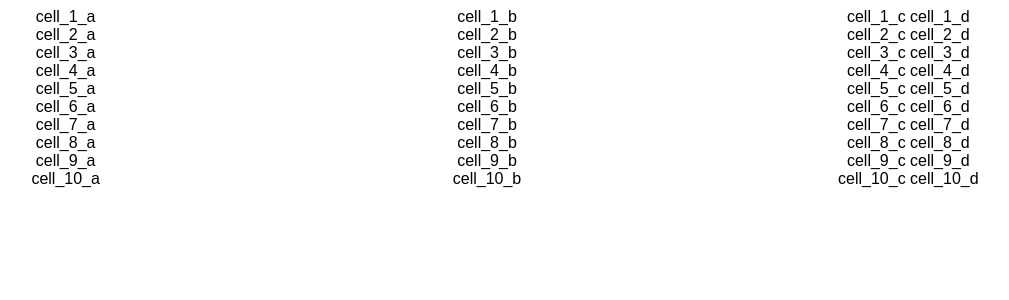
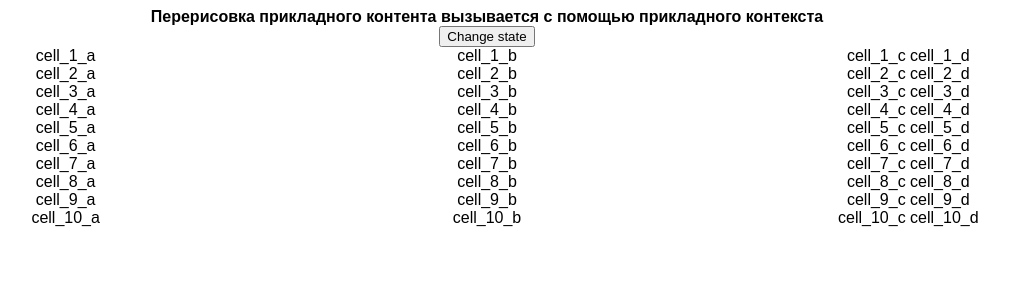
Before and after one commit to stormkirill98/gridreact, a React (Create React App) app: page / in a window 1280 px wide. Shown: the top 300 px of the page, without its empty margins (153-1162 px from the left). Built offline with nearby package versions, Linux system fonts and the light colour scheme.

Commit message:
simple of rerender render cell by applied context

```diff
--- a/src/App.tsx
+++ b/src/App.tsx
@@ -1,43 +1,11 @@
-import "./styles.css";
+import './styles.css';
 import React from 'react';
-import {Grid, ICellContentRenderProps, IColumnConfig } from "./grid";
-
-function generateData(count: Number): Record<string, string>[] {
-   const result: Record<string, string>[] = [];
-
-   for (let idx = 1; idx <= count; idx++) {
-      result.push({
-         key: `${idx}`,
-         a: `cell_${idx}_a`,
-         b: `cell_${idx}_b`,
-         c: `cell_${idx}_c`,
-         d: `cell_${idx}_d`,
-         e: `cell_${idx}_e`
-      });
-   }
-
-   return result;
-}
-
-const TABLE_DATA = generateData(10);
-const COLUMNS: IColumnConfig[] = [
-   { width: "1fr", dependentProperties: ["a"] },
-   { width: "1fr", dependentProperties: ["b"] },
-   { width: "1fr", dependentProperties: ["c", 'd'], render: CustomCellRender },
-];
-
-function CustomCellRender(props: ICellContentRenderProps): React.ReactElement {
-   return (
-      <div>
-         {`${props.item.c} ${props.item.d}`}
-      </div>
-   );
-}
+import RerenderByContext from './examples/RerenderByContext';
 
 export default function App() {
    return (
       <div className="App">
-         <Grid keyProperty={'key'} items={TABLE_DATA} columns={COLUMNS} />
+         <RerenderByContext />
       </div>
    );
 }
--- /dev/null
+++ b/src/examples/RerenderByContext.tsx
@@ -0,0 +1,50 @@
+import React from 'react';
+import {generateColumns, generateData} from './utils';
+import {Grid, ICellContentRenderProps} from '../grid';
+
+interface CustomCellProps {
+   displayButton: boolean;
+}
+const DEFAULT_CUSTOM_CELL_PROPS = {displayButton: false};
+
+
+// region Context
+
+const CustomCellContext = React.createContext<CustomCellProps>(DEFAULT_CUSTOM_CELL_PROPS);
+
+// endregion Context
+
+function CustomCellRender(props: ICellContentRenderProps): React.ReactElement {
+   const customCellProps = React.useContext(CustomCellContext);
+   const button = customCellProps.displayButton && <button>Button</button>
+   return (
+      <div>
+         {`${props.item.c} ${props.item.d}`}
+         {button}
+      </div>
+   );
+}
+
+export default function (): React.ReactElement {
+   const [customCellProps, setCustomCellProps] = React.useState<CustomCellProps>(DEFAULT_CUSTOM_CELL_PROPS);
+
+   const items = React.useMemo(() => generateData(10), []);
+   const columns = React.useMemo(() => generateColumns(CustomCellRender), []);
+
+   const changeState = () => {
+      setCustomCellProps({
+         displayButton: !customCellProps.displayButton
+      });
+   }
+
+   return (
+      <div>
+         <div><b>Перерисовка прикладного контента вызывается с помощью прикладного контекста</b></div>
+         <button onClick={changeState}>Change state</button>
+
+         <CustomCellContext.Provider value={customCellProps}>
+            <Grid keyProperty={'key'} items={items} columns={columns} />
+         </CustomCellContext.Provider>
+      </div>
+   );
+}
--- /dev/null
+++ b/src/examples/utils.ts
@@ -0,0 +1,27 @@
+import {ICellContentRenderProps, IColumnConfig} from '../grid';
+import React from 'react';
+
+export function generateData(count: Number): Record<string, string>[] {
+   const result: Record<string, string>[] = [];
+
+   for (let idx = 1; idx <= count; idx++) {
+      result.push({
+         key: `${idx}`,
+         a: `cell_${idx}_a`,
+         b: `cell_${idx}_b`,
+         c: `cell_${idx}_c`,
+         d: `cell_${idx}_d`,
+         e: `cell_${idx}_e`
+      });
+   }
+
+   return result;
+}
+
+export function generateColumns(cellRender?: React.FunctionComponent<ICellContentRenderProps>): IColumnConfig[] {
+   return [
+      { width: "1fr", dependentProperties: ["a"] },
+      { width: "1fr", dependentProperties: ["b"] },
+      { width: "1fr", dependentProperties: ["c", 'd'], render: cellRender },
+   ]
+}
```
